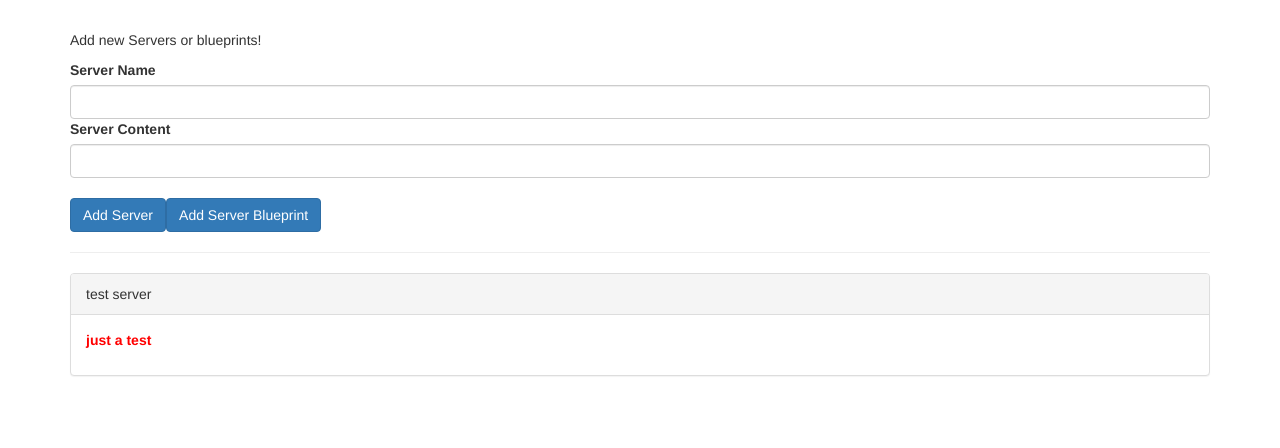
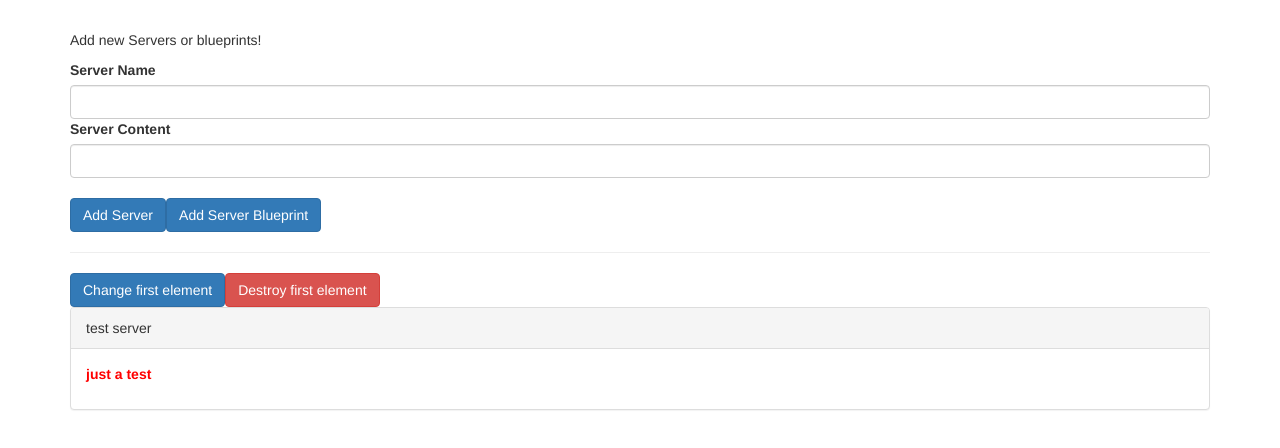
Before and after one commit to ajilan/server-add, an Angular app: page / in a window 1280 px wide. Shown: the top 448 px of the page. Built offline with nearby package versions, Linux system fonts and the light colour scheme.

Commit message:
added new buttons

```diff
--- a/src/app/app.component.html
+++ b/src/app/app.component.html
@@ -4,8 +4,13 @@
 <hr>
 <div class="row">
     <div class="col-xs-12">
-    <app-server-elements *ngFor="let serverElement of serverElements"
-    [srvElement]="serverElement">
+    <button class="btn btn-primary" (click)="onChangeFirst()">Change first element</button>
+    <button class="btn btn-danger" (click)="onDestroyFirst()">Destroy first element</button>
+      <app-server-elements
+    *ngFor="let serverElement of serverElements"
+    [srvElement]="serverElement"
+     [name]="serverElement.name">
+
     <p>
       <strong *ngIf="serverElement.type === 'server'" style="color: red">{{serverElement.content}}</strong>
       <em *ngIf="serverElement.type === 'blueprint'"> {{ serverElement.content }}</em>
--- a/src/app/app.component.ts
+++ b/src/app/app.component.ts
@@ -24,4 +24,10 @@ export class AppComponent {
       content: serverData.serverContent
       });
    }
+   onChangeFirst(){
+    this.serverElements[0].name='changed!';
+   }
+   onDestroyFirst(){
+     this.serverElements.splice(0, 1);
+   }
 }
--- a/src/app/server-elements/server-elements.component.html
+++ b/src/app/server-elements/server-elements.component.html
@@ -1,7 +1,8 @@
 
 <div
    class = "panel panel-default">
-    <div class="panel-heading" >{{ element.name}}</div>
+   <!-- <div class="panel-heading" >{{ element.name}}</div>  -->
+    <div class="panel-heading" > {{name}}</div>
     <div class="panel-body">
          <ng-content></ng-content>
     </div>
--- a/src/app/server-elements/server-elements.component.ts
+++ b/src/app/server-elements/server-elements.component.ts
@@ -1,4 +1,5 @@
-import { Component, OnInit , Input, ViewEncapsulation} from '@angular/core';
+import { Component, OnInit , Input, ViewEncapsulation,  OnChanges, SimpleChanges} from '@angular/core';
+
 
 @Component({
   selector: 'app-server-elements',
@@ -6,12 +7,23 @@ import { Component, OnInit , Input, ViewEncapsulation} from '@angular/core';
   styleUrls: ['./server-elements.component.css'],
   encapsulation: ViewEncapsulation.Emulated //native, none, shadowDOM;
 })
-export class ServerElementsComponent implements OnInit {
-@Input('srvElement') element : {type: string , name: string, content: string};
+export class ServerElementsComponent implements OnInit, OnChanges {
+ @Input('srvElement') element : {type: string , name: string, content: string};
+@Input () name: string;
 
-constructor() { }
+constructor() {
+  console.log('constructor working!');
+ }
 
   ngOnInit() {
+    console.log('ngOnInit working');
+  }
+ngOnChanges(changes: SimpleChanges){
+console.log('ngOnChange called before ngOnInit');
+console.log(changes);
+}
+ngDocheck() {
+  console.log('ngDoCheck called!')
   }
 
 }
```
